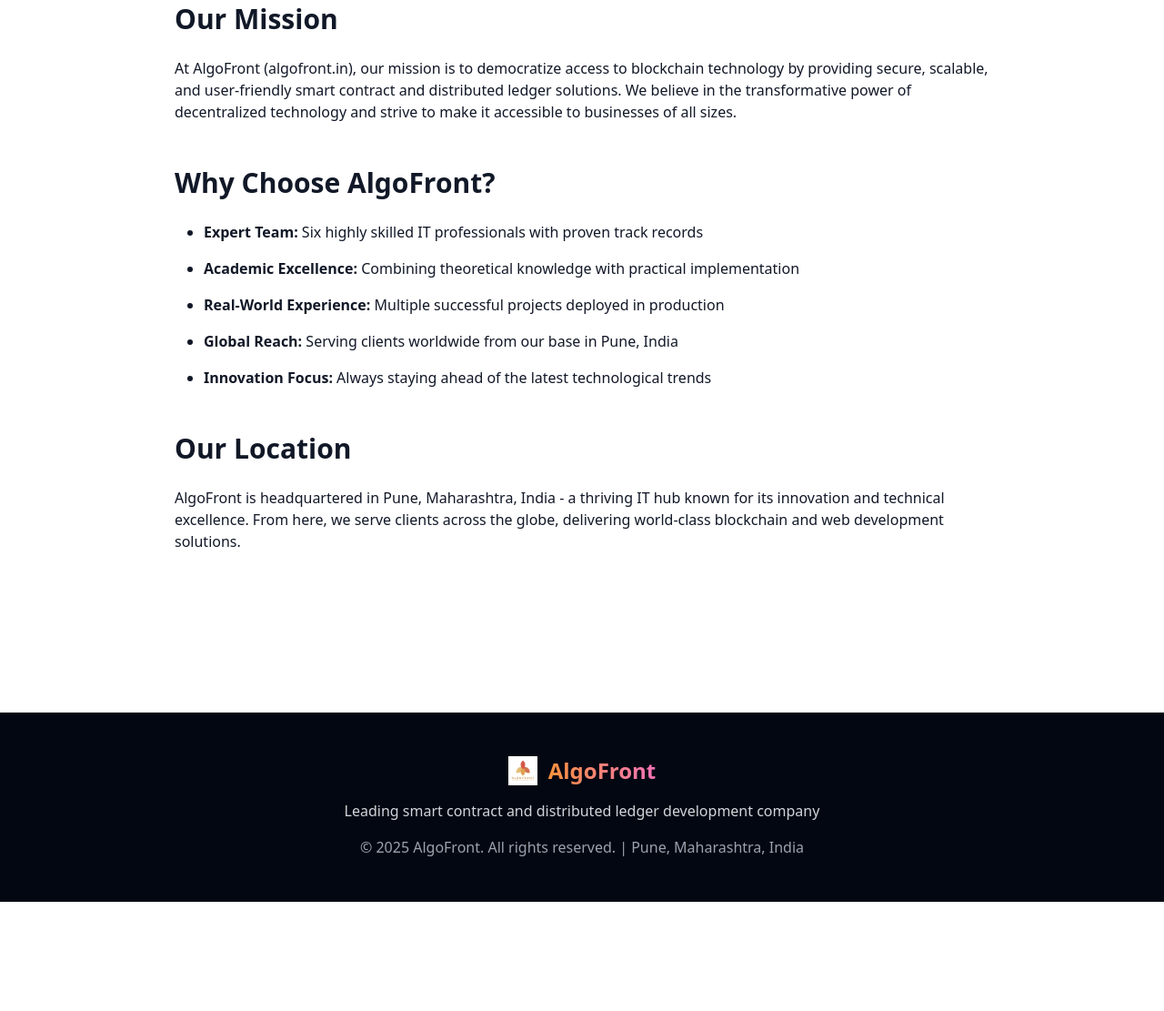
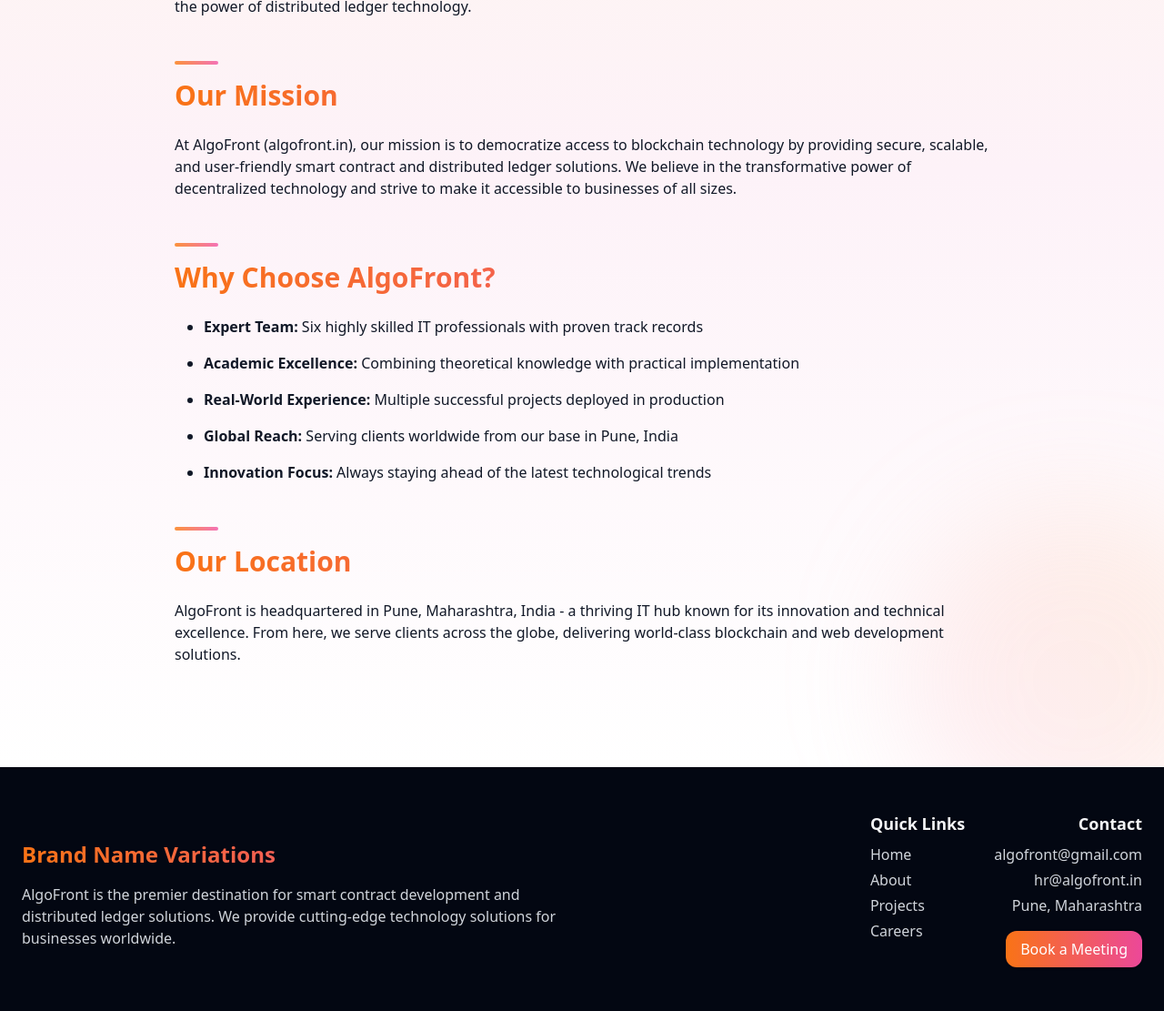
Before and after one commit to algofront-group/Algofront_website, a plain HTML site: page about.html in a window 1280 px wide. Shown: the part 578-1689 px from the top of the page at 91% size. Before the commit the page ends 1569 px from the top, so only its background shows below. Drawn offline with nearby package versions, Linux system fonts and the light colour scheme.

Commit message:
changes in UI

```diff
--- a/about.html
+++ b/about.html
@@ -40,41 +40,54 @@
   }
   </script>
 </head>
-<body class="bg-white text-gray-900">
-  <header class="bg-gradient-to-r from-orange-50 via-white to-pink-50 border-b">
+<body class="bg-white text-gray-900 font-sans">
+  <header class="bg-gradient-to-r from-orange-50 via-white to-pink-50 backdrop-blur border-b">
     <div class="max-w-7xl mx-auto px-6 py-4 flex items-center justify-between">
       <a href="index.html" class="inline-flex items-center gap-3">
-        <img src="assets/logo.png" alt="AlgoFront logo" class="h-14 w-auto" />
+        <img src="assets/logo.png" alt="AlgoFront logo" class="h-14 md:h-20 w-auto block object-contain" />
+        <span class="sr-only">AlgoFront</span>
       </a>
       <nav class="hidden md:flex items-center gap-6 font-medium text-gray-800">
         <a href="index.html" class="text-gray-800 hover:text-orange-600">Home</a>
         <a href="about.html" class="text-orange-600">About</a>
         <a href="projects.html" class="text-gray-800 hover:text-orange-600">Projects</a>
         <a href="carrer.html" class="text-gray-800 hover:text-orange-600">Careers</a>
+        <a href="https://docs.google.com/forms/d/e/1FAIpQLSdHltmSBrgm25JvydDeznTRMx35LLXOlArJ1Q_sSSYTy53Bhw/viewform" target="_blank" rel="noopener" class="ml-4 inline-flex items-center gap-2 rounded-xl px-4 py-2 text-white bg-gradient-to-r from-orange-500 to-pink-500 shadow hover:shadow-md hover:opacity-95">Book a Meeting</a>
       </nav>
     </div>
   </header>
 
-  <main class="max-w-7xl mx-auto px-6 py-16">
-    <h1 class="text-4xl font-bold text-center mb-8">About AlgoFront</h1>
+  <!-- MAIN CONTENT WITH BACKGROUND -->
+  <main class="relative overflow-hidden bg-gradient-to-b from-orange-50 via-pink-50 to-white">
+    <!-- decorative blobs -->
+    <div class="pointer-events-none absolute -top-24 -left-24 h-80 w-80 rounded-full bg-gradient-to-br from-orange-300/20 to-pink-300/20 blur-3xl"></div>
+    <div class="pointer-events-none absolute -bottom-24 -right-24 h-96 w-96 rounded-full bg-gradient-to-tr from-pink-300/20 to-orange-300/20 blur-3xl"></div>
+
+    <div class="max-w-7xl mx-auto px-6 py-16 relative z-10">
+      <h1 class="text-4xl md:text-6xl font-bold text-center mb-8">
+        About <span class="bg-gradient-to-r from-orange-500 to-pink-500 bg-clip-text text-transparent">AlgoFront</span>
+      </h1>
 
     <div class="prose prose-lg max-w-4xl mx-auto">
       <p class="text-xl text-gray-600 text-center mb-12">AlgoFront (algofront.in) is a premier technology company specializing in smart contract development and distributed ledger solutions, proudly based in Pune, Maharashtra, India.</p>
 
       <section class="mb-12">
-        <h2 class="text-3xl font-bold mb-6">Who We Are</h2>
+        <div class="h-1 w-12 rounded-full bg-gradient-to-r from-orange-400 to-pink-400 mb-4"></div>
+        <h2 class="text-3xl font-bold mb-6 bg-gradient-to-r from-orange-500 to-pink-500 bg-clip-text text-transparent">Who We Are</h2>
         <p>AlgoFront was founded with a vision to bridge the gap between cutting-edge academic knowledge and practical industry applications. Our team of six highly skilled IT specialists brings together years of experience in blockchain technology, smart contract development, and web applications.</p>
 
         <p>The name "AlgoFront" represents our position at the forefront of algorithmic and technological innovation. We are committed to delivering robust, efficient, and innovative technology solutions that help businesses worldwide harness the power of distributed ledger technology.</p>
       </section>
 
       <section class="mb-12">
-        <h2 class="text-3xl font-bold mb-6">Our Mission</h2>
+        <div class="h-1 w-12 rounded-full bg-gradient-to-r from-orange-400 to-pink-400 mb-4"></div>
+        <h2 class="text-3xl font-bold mb-6 bg-gradient-to-r from-orange-500 to-pink-500 bg-clip-text text-transparent">Our Mission</h2>
         <p>At AlgoFront (algofront.in), our mission is to democratize access to blockchain technology by providing secure, scalable, and user-friendly smart contract and distributed ledger solutions. We believe in the transformative power of decentralized technology and strive to make it accessible to businesses of all sizes.</p>
       </section>
 
       <section class="mb-12">
-        <h2 class="text-3xl font-bold mb-6">Why Choose AlgoFront?</h2>
+        <div class="h-1 w-12 rounded-full bg-gradient-to-r from-orange-400 to-pink-400 mb-4"></div>
+        <h2 class="text-3xl font-bold mb-6 bg-gradient-to-r from-orange-500 to-pink-500 bg-clip-text text-transparent">Why Choose AlgoFront?</h2>
         <ul class="list-disc pl-8 space-y-4">
           <li><strong>Expert Team:</strong> Six highly skilled IT professionals with proven track records</li>
           <li><strong>Academic Excellence:</strong> Combining theoretical knowledge with practical implementation</li>
@@ -85,20 +98,42 @@
       </section>
 
       <section class="mb-12">
-        <h2 class="text-3xl font-bold mb-6">Our Location</h2>
+        <div class="h-1 w-12 rounded-full bg-gradient-to-r from-orange-400 to-pink-400 mb-4"></div>
+        <h2 class="text-3xl font-bold mb-6 bg-gradient-to-r from-orange-500 to-pink-500 bg-clip-text text-transparent">Our Location</h2>
         <p>AlgoFront is headquartered in Pune, Maharashtra, India - a thriving IT hub known for its innovation and technical excellence. From here, we serve clients across the globe, delivering world-class blockchain and web development solutions.</p>
       </section>
     </div>
   </main>
 
-  <footer class="bg-gray-950 text-gray-100 mt-16">
-    <div class="max-w-7xl mx-auto px-6 py-12 text-center">
-      <div class="flex justify-center items-center gap-3 mb-4">
-        <img src="assets/logo.png" alt="AlgoFront logo" class="h-8 w-auto" />
-        <span class="text-2xl font-bold bg-gradient-to-r from-orange-400 to-pink-400 bg-clip-text text-transparent">AlgoFront</span>
+  <!-- FOOTER / CONTACT -->
+  <footer id="contact" class="bg-gray-950 text-gray-100 fade-in">
+    <div class="max-w-7xl mx-auto px-6 py-12 grid md:grid-cols-2 gap-8">
+      <div>
+                  <h3 class="text-2xl font-semibold mt-8 mb-4 bg-gradient-to-r from-orange-500 to-pink-500 bg-clip-text text-transparent">Brand Name Variations</h3>
+        <p class="mt-3 text-gray-300">AlgoFront is the premier destination for smart contract development and distributed ledger solutions. We provide cutting-edge technology solutions for businesses worldwide.</p>
       </div>
-      <p class="text-gray-300 mb-4">Leading smart contract and distributed ledger development company</p>
-      <p class="text-gray-400">© 2025 AlgoFront. All rights reserved. | Pune, Maharashtra, India</p>
+      <div class="flex justify-end items-start">
+        <div class="mr-8">
+          <h4 class="text-lg font-semibold mb-2">Quick Links</h4>
+          <ul class="space-y-1 text-gray-300">
+            <li><a href="index.html" class="hover:text-white">Home</a></li>
+            <li><a href="about.html" class="hover:text-white">About</a></li>
+            <li><a href="projects.html" class="hover:text-white">Projects</a></li>
+            <li><a href="carrer.html" class="hover:text-white">Careers</a></li>
+          </ul>
+        </div>
+        <div class="text-right">
+          <h4 class="text-lg font-semibold mb-2">Contact</h4>
+          <ul class="space-y-1 text-gray-300">
+            <li><a href="mailto:algofront@gmail.com" class="hover:text-white">algofront@gmail.com</a></li>
+            <li><a href="mailto:hr@algofront.in" class="hover:text-white">hr@algofront.in</a></li>
+            <li>Pune, Maharashtra</li>
+          </ul>
+          <div class="mt-4">
+            <a href="https://docs.google.com/forms/d/e/1FAIpQLSdHltmSBrgm25JvydDeznTRMx35LLXOlArJ1Q_sSSYTy53Bhw/viewform" target="_blank" rel="noopener" class="inline-flex items-center gap-2 rounded-xl px-4 py-2 text-white bg-gradient-to-r from-orange-500 to-pink-500 shadow hover:shadow-md hover:opacity-95">Book a Meeting</a>
+          </div>
+        </div>
+      </div>
     </div>
   </footer>
 </body>
```
